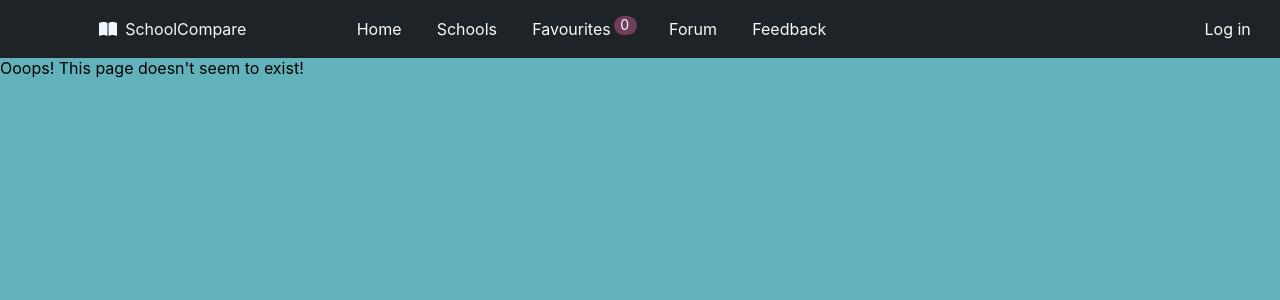
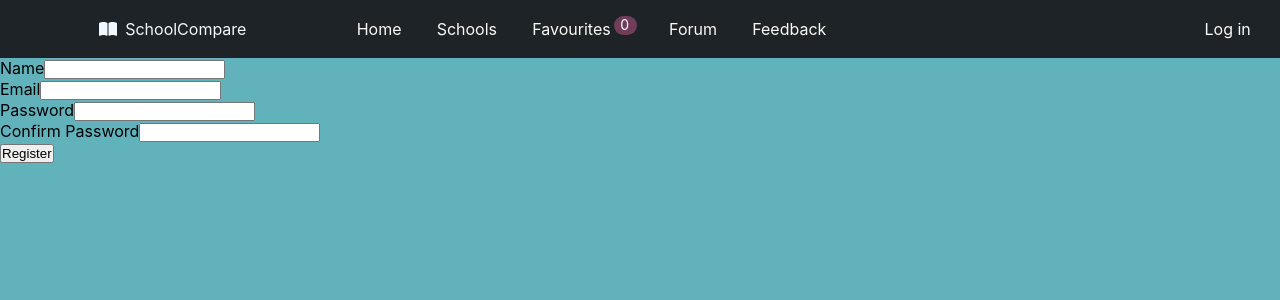
Before and after one commit to jiayng01/CZ2006-SchoolCompare, a React (Create React App) app in the folder school-compare/: page /signup in a window 1280 px wide. Shown: the top 300 px of the page. Built offline with nearby package versions, Linux system fonts and the light colour scheme.

Commit message:
push firebase

```diff
--- a/school-compare/package.json
+++ b/school-compare/package.json
@@ -11,6 +11,7 @@
     "@testing-library/react": "^12.1.3",
     "@testing-library/user-event": "^13.5.0",
     "axios": "^0.26.0",
+    "firebase": "^9.6.8",
     "formik": "^2.2.9",
     "react": "^17.0.2",
     "react-dom": "^17.0.2",
--- a/school-compare/src/App.js
+++ b/school-compare/src/App.js
@@ -1,6 +1,5 @@
 import "./App.css";
 import Navbar from "./Components/Navbar";
-
 import { Routes, Route } from "react-router-dom";
 import Home from "./Pages/Home";
 import Schools from "./Pages/Schools/SchoolsMainPage";
@@ -8,10 +7,12 @@ import Favourites from "./Pages/Favourites";
 import Forum from "./Pages/Forum";
 import Feedback from "./Pages/Feedback";
 import Login from "./Pages/Login";
+import SignUp from "./Pages/SignUp"
 import Error from "./Pages/Error";
 import Primary from "./Pages/Schools/Primary";
 import Secondary from "./Pages/Schools/Secondary";
 import Tertiary from "./Pages/Schools/Tertiary";
+import React from "react";
 
 function App() {
   return (
@@ -31,6 +32,7 @@ function App() {
         <Route path="forum" element={<Forum />} />
         <Route path="feedback" element={<Feedback />} />
         <Route path="login" element={<Login />} />
+        <Route path="signup" element={<SignUp />} />
         <Route path="*" element={<Error />} />
       </Routes>
     </>
--- a/school-compare/src/Components/SchoolsList.js
+++ b/school-compare/src/Components/SchoolsList.js
@@ -1,5 +1,6 @@
 import SchoolsCard from "./SchoolsCard";
 import "../ComponentsCSS/SchoolsList.css";
+import React from "react";
 
 function SchoolsList(props) {
   return (
--- a/school-compare/src/Contexts/FavouritesContext.js
+++ b/school-compare/src/Contexts/FavouritesContext.js
@@ -1,3 +1,4 @@
+import React from "react";
 import { createContext } from "react";
 import { useState } from "react";
 
--- a/school-compare/src/Pages/Login.js
+++ b/school-compare/src/Pages/Login.js
@@ -1,9 +1,82 @@
-import React from 'react'
+import React from 'react';
+import { Link } from "react-router-dom";
+import { withFormik, Form, Field } from 'formik';
+import * as Yup from 'yup';
 
-function Login() {
-  return (
-    <div>Login Page</div>
-  )
+const LoginPage = (props) => {
+  const loginPageStyle = {
+    margin: "32px auto 37px",
+    maxWidth: "530px",
+    background: "#fff",
+    padding: "30px",
+    borderRadius: "10px",
+    boxShadow: "0px 0px 10px 10px rgba(0,0,0,0.15)"
+  };
+  const { touched, errors } = props;
+  return(
+    <React.Fragment>
+      <div style= {{display: 'flex',  justifyContent:'center', alignItems:'center', height: '20vh'}}>
+      <h1>
+        Login
+      </h1>
+      </div>
+      <div className="container">
+        <div className="login-wrapper" style={loginPageStyle}>
+          <Form className="form-container">
+            <div className="form-group">
+              <label htmlFor="email">Email</label>
+              <Field type="text" name="email" className={"form-control"} placeholder="Email" />
+              { touched.email && errors.email && <span className="help-block text-danger">{errors.email}</span> }
+            </div>
+            <div className="form-group">
+              <label htmlFor="password">Password</label>
+              <Field type="password" name="password" className={"form-control"} placeholder="Password" />
+              { touched.password && errors.password && <span className="help-block text-danger">{errors.password}</span> }
+            </div>
+            <div>
+            <button type="submit" className="btn btn-primary">Login</button>
+            </div>
+            <Link to="/SignUp">
+        <button variant="text">Sign Up</button>
+        </Link>
+          </Form>
+        </div>
+      </div>
+    </React.Fragment>
+  );
 }
 
-export default Login
+const LoginFormik = withFormik({
+  mapPropsToValues: (props) => {
+    return {
+      email: props.email || '',
+      password: props.password || ''
+    }
+  },
+  validationSchema: Yup.object().shape({
+    email: Yup.string().email('Email not valid').required('Email is required'),
+    password: Yup.string().required('Password is required')
+  }),
+  handleSubmit: (values) => {
+    const REST_API_URL = "YOUR_REST_API_URL";
+    fetch(REST_API_URL, {
+      method: 'post',
+      body: JSON.stringify(values)
+    }).then(response=> {
+      if (response.ok) {
+        return response.json();
+      } else {
+        // HANDLE ERROR
+        throw new Error('Something went wrong');
+      }
+    }).then(data => {
+      // HANDLE RESPONSE DATA
+      console.log(data);
+    }).catch((error) => {
+      // HANDLE ERROR
+      console.log(error);
+    });
+  }
+})(LoginPage);
+
+export default LoginFormik
--- a/school-compare/src/Pages/Schools/Primary.js
+++ b/school-compare/src/Pages/Schools/Primary.js
@@ -1,7 +1,7 @@
 import React from "react";
 import useFetch from "../../CustomHooks/useFetch";
 import SchoolsCard from "../../Components/SchoolsCard";
-import ReactPaginate from "react-paginate";
+import ReactPaginate from 'react-paginate';
 import { useState } from "react";
 import ScaleLoader from "react-spinners/ScaleLoader";
 import Dropdown from "../../Components/Dropdown";
--- a/school-compare/src/Pages/Schools/SchoolsMainPage.js
+++ b/school-compare/src/Pages/Schools/SchoolsMainPage.js
@@ -1,3 +1,4 @@
+import React from "react";
 import { Link } from "react-router-dom";
 import "../../PagesCSS/Schools/SchoolsMainPage.css";
 
--- a/school-compare/src/Pages/Schools/Secondary.js
+++ b/school-compare/src/Pages/Schools/Secondary.js
@@ -1,7 +1,7 @@
 import React from "react";
 import useFetch from "../../CustomHooks/useFetch";
 import SchoolsCard from "../../Components/SchoolsCard";
-import ReactPaginate from "react-paginate";
+import ReactPaginate from 'react-paginate';
 import { useState } from "react";
 import ScaleLoader from "react-spinners/ScaleLoader";
 import Dropdown from "../../Components/Dropdown";
--- a/school-compare/src/Pages/Schools/Tertiary.js
+++ b/school-compare/src/Pages/Schools/Tertiary.js
@@ -1,7 +1,7 @@
 import React from "react";
 import useFetch from "../../CustomHooks/useFetch";
 import SchoolsCard from "../../Components/SchoolsCard";
-import ReactPaginate from "react-paginate";
+import ReactPaginate from 'react-paginate';
 import { useState } from "react";
 import ScaleLoader from "react-spinners/ScaleLoader";
 import Dropdown from "../../Components/Dropdown";
--- /dev/null
+++ b/school-compare/src/Pages/SignUp.js
@@ -0,0 +1,83 @@
+import React from "react";
+import { Formik, Form, useField, ErrorMessage } from "formik";
+import { object, string, ref } from "yup";
+
+const RegisterValidation = object().shape({
+  name: string().required("Required"),
+  email: string()
+    .required("Valid email required")
+    .email("Valid email required"),
+  password: string().min(8, "Required").required("Required"),
+  confirmPassword: string()
+    .required("Please confirm your password")
+    .oneOf([ref("password")], "Passwords do not match"),
+});
+
+const Input = ({ name, label, ...props }) => {
+  const [field, meta] = useField(name);
+  return (
+    <div className="mb-4">
+      <label className="block text-gray-700 text-sm font-bold" for={field.name}>
+        {label}
+      </label>
+      <input
+        className={`${
+          meta.error && meta.touched ? "border-red-500" : ""
+        } shadow appearance-none border rounded w-full py-2 px-3 text-gray-700 leading-tight focus:outline-none focus:shadow-outline`}
+        {...field}
+        {...props}
+      />
+      <ErrorMessage
+        name={field.name}
+        component="div"
+        className="text-red-500 text-xs"
+      />
+    </div>
+  );
+};
+
+function App() {
+  const handleSubmit = (values) => {
+    console.log(values);
+  };
+
+  return (
+    <div className="h-screen flex items-center justify-center flex-col bg-gray-100">
+      <Formik
+        initialValues={{
+          name: "",
+          email: "",
+          password: "",
+          confirmPassword: "",
+        }}
+        onSubmit={handleSubmit}
+        validationSchema={RegisterValidation}
+      >
+        {() => {
+          return (
+            <Form className="bg-white w-6/12 shadow-md rounded px-8 pt-6 pb-8">
+              <Input name="name" label="Name" />
+              <Input name="email" label="Email" />
+              <Input name="password" label="Password" type="password" />
+              <Input
+                name="confirmPassword"
+                label="Confirm Password"
+                type="password"
+              />
+              <div className="flex items-center justify-between">
+                <button
+                  className="bg-blue-500 hover:bg-blue-700 text-white font-bold py-2 px-4 rounded focus:outline-none focus:shadow-outline"
+                  type="submit"
+                >
+                  Register
+                </button>
+              </div>
+            </Form>
+          );
+        }}
+      </Formik>
+    </div>
+  );
+}
+
+export default App;
```
Also changed, not shown: school-compare/src/Firebase.js (added, +21 -0 lines), school-compare/src/PagesCSS/Login.css (added), 2 other files (tests, documents, lock files or other folders).
